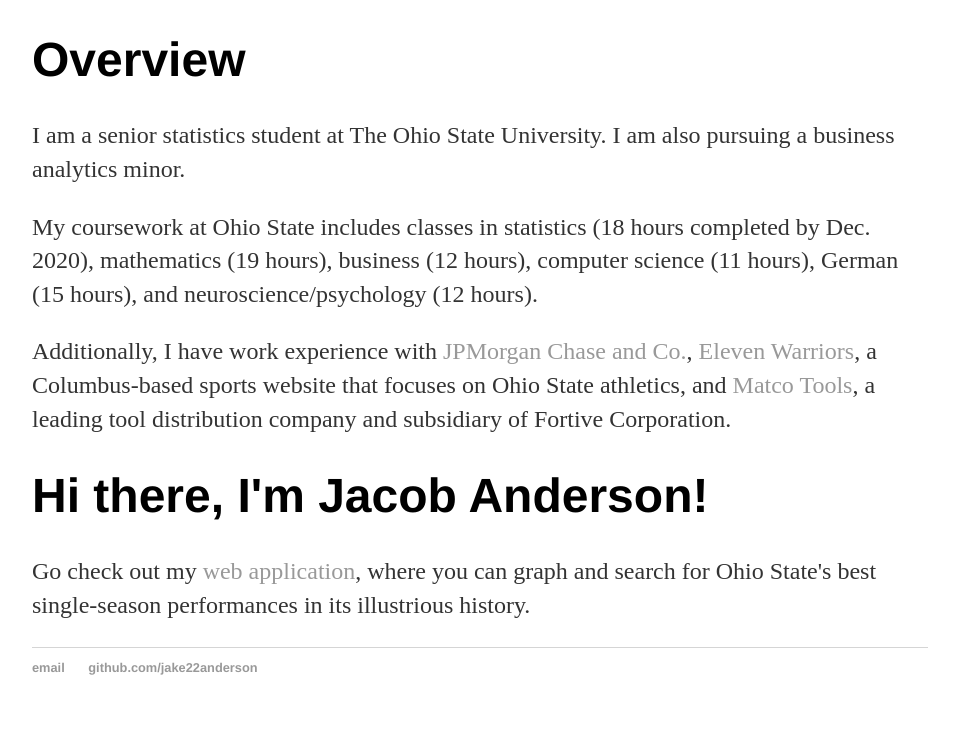
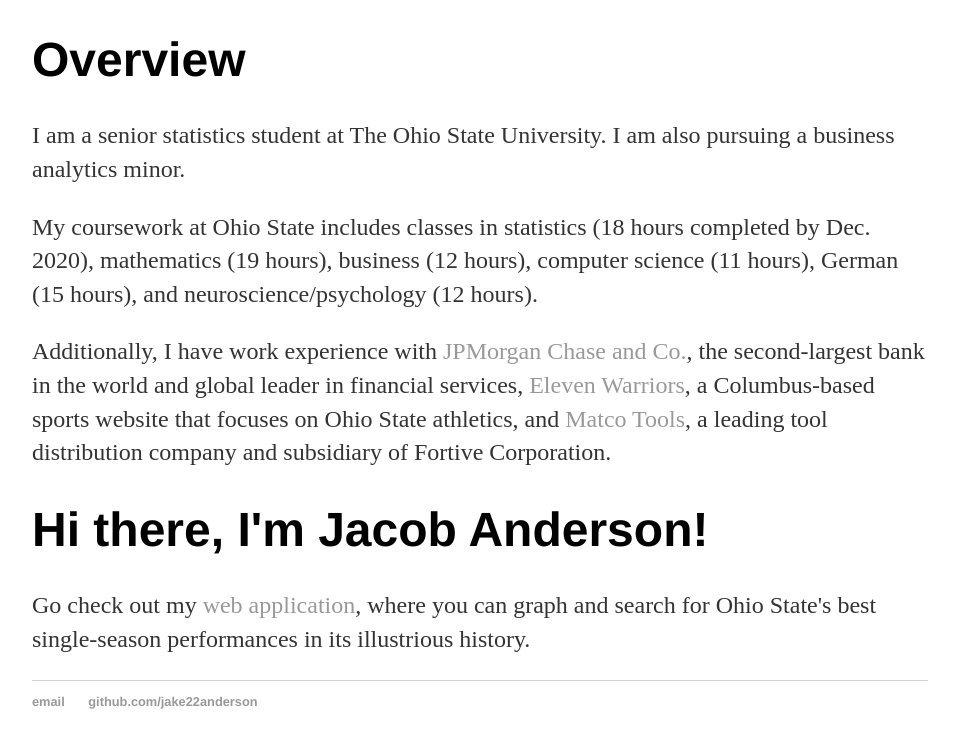
Before and after one commit to mtnartker/mtnartker.github.io, a Jekyll site: the page built from index.html, in a window 1280 px wide, cut to the strip 742-1511 px from the top of the page. Shown: the top 748 px of the strip, without its empty margins (160-1115 px from the left). Built offline with Jekyll 4.4.1, drawn with Linux system fonts in a browser that asks for light colours.

Commit message:
Update index.html

```diff
--- a/index.html
+++ b/index.html
@@ -10,7 +10,7 @@
 	<h1>Overview</h1>
 	<p>I am a senior statistics student at The Ohio State University. I am also pursuing a business analytics minor. </p>
 	<p>My coursework at Ohio State includes classes in statistics (18 hours completed by Dec. 2020), mathematics (19 hours), business (12 hours), computer science (11 hours), German (15 hours), and neuroscience/psychology (12 hours). </p>
-	<p>Additionally, I have work experience with <a href="https://www.jpmorganchase.com/">JPMorgan Chase and Co.</a>, <a href="https://www.elevenwarriors.com/">Eleven Warriors</a>, a Columbus-based sports website that focuses on Ohio State athletics, and <a href="https://www.matcotools.com/">Matco Tools</a>, a leading tool distribution company and subsidiary of Fortive Corporation.
+	<p>Additionally, I have work experience with <a href="https://www.jpmorganchase.com/">JPMorgan Chase and Co.</a>, the second-largest bank in the world and global leader in financial services, <a href="https://www.elevenwarriors.com/">Eleven Warriors</a>, a Columbus-based sports website that focuses on Ohio State athletics, and <a href="https://www.matcotools.com/">Matco Tools</a>, a leading tool distribution company and subsidiary of Fortive Corporation.
 </div><!-- /.blurb -->
 
 <div class="blurb">
```
